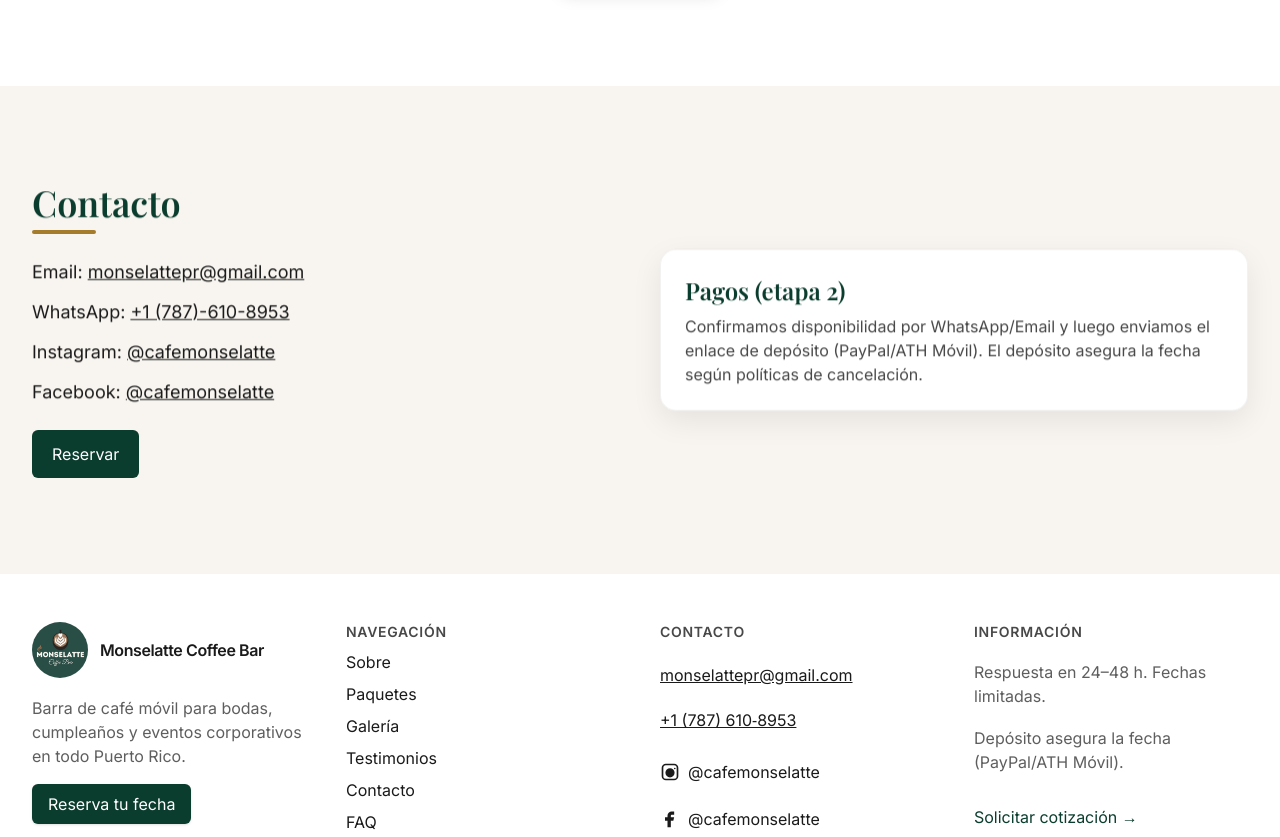
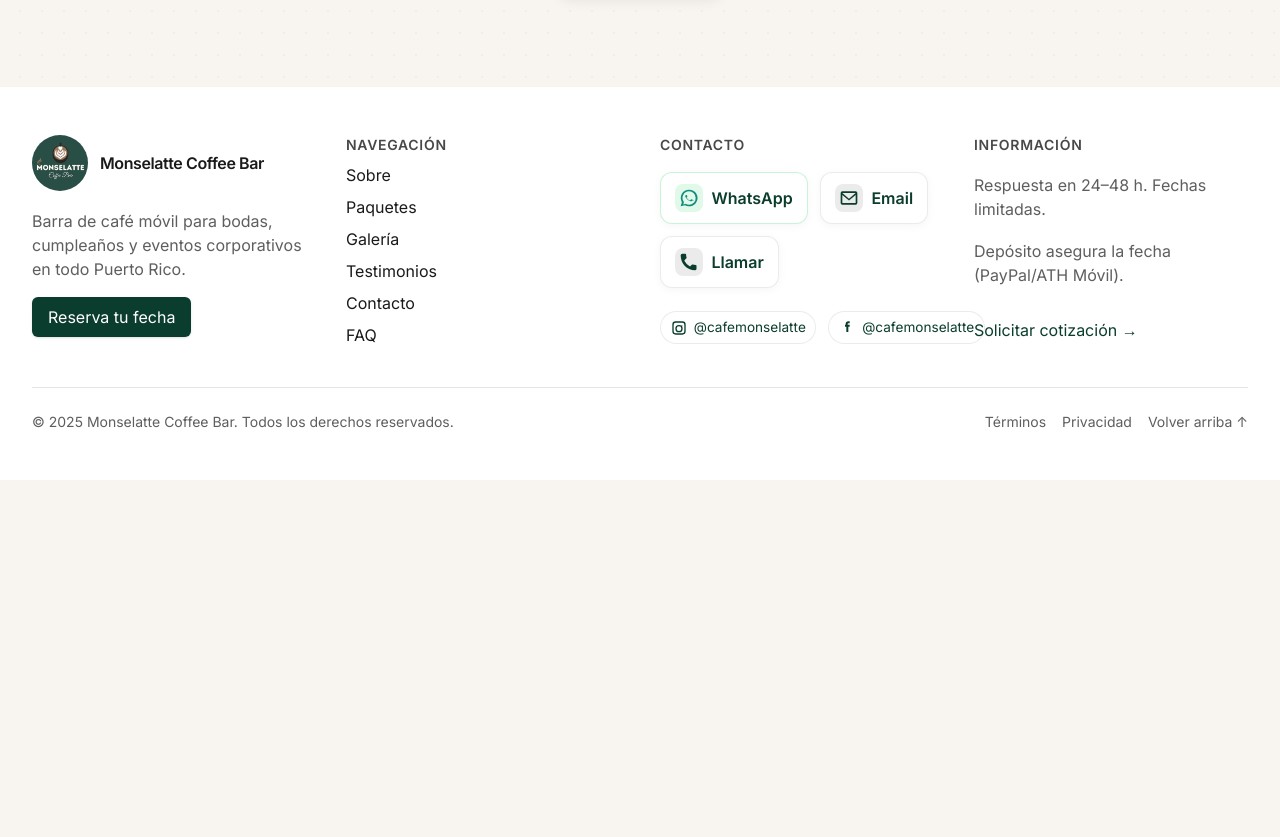
Before and after one commit to Juabel0108/monselatte-site, a plain HTML site: page index.html in a window 1280 px wide. Shown: the part 5380-6217 px from the top of the page. After the commit the page ends 5860 px from the top, so only its background shows below. Drawn offline with nearby package versions, Linux system fonts and the light colour scheme.

Commit message:
se elimino la parte de contacto y se puso en el footer

```diff
--- a/index.html
+++ b/index.html
@@ -542,7 +542,7 @@
     </section>
 
     <!-- FAQ -->
-    <section id="faq" class="py-16 lg:py-24 bg-white scroll-mt-20">
+    <section id="faq" class="py-16 lg:py-24 bg-brand-cream border-t border-black/10 scroll-mt-20 faq-section">
       <div class="max-w-7xl mx-auto px-4 sm:px-6 lg:px-8">
         <div class="max-w-2xl">
           <h2 class="font-serif text-3xl sm:text-4xl font-semibold text-brand-green reveal">Preguntas frecuentes</h2>
@@ -555,7 +555,9 @@
           <article class="faq-item rounded-xl bg-white border border-black/10 shadow-soft">
             <button class="faq-q w-full px-4 sm:px-6 py-4 flex items-center gap-3 text-left">
               <svg class="h-5 w-5 text-brand-green shrink-0" viewBox="0 0 24 24" fill="currentColor" aria-hidden="true"><path d="M7 2a1 1 0 0 1 1 1v1h8V3a1 1 0 1 1 2 0v1h1a3 3 0 0 1 3 3v12a3 3 0 0 1-3 3H5a3 3 0 0 1-3-3V7a3 3 0 0 1 3-3h1V3a1 1 0 0 1 1-1Zm13 8H4v9a1 1 0 0 0 1 1h14a1 1 0 0 0 1-1v-9Z"/></svg>
-              <span class="font-medium flex-1">¿Con cuánta anticipación debo reservar?</span>
+              <span class="font-medium flex-1 flex items-center gap-2">
+                ¿Con cuánta anticipación debo reservar?
+              </span>
               <svg class="faq-chevron h-5 w-5 text-brand-green" viewBox="0 0 20 20" fill="currentColor" aria-hidden="true"><path d="M5.23 7.21a.75.75 0 0 1 1.06.02L10 10.13l3.71-2.9a.75.75 0 0 1 .92 1.18l-4.25 3.33a.75.75 0 0 1-.92 0L5.21 8.41a.75.75 0 0 1 .02-1.2Z"/></svg>
             </button>
             <div class="faq-a px-4 sm:px-6">
@@ -569,7 +571,9 @@
           <article class="faq-item rounded-xl bg-white border border-black/10 shadow-soft">
             <button class="faq-q w-full px-4 sm:px-6 py-4 flex items-center gap-3 text-left">
               <svg class="h-5 w-5 text-brand-green shrink-0" viewBox="0 0 24 24" fill="currentColor" aria-hidden="true"><path d="M12 3c-3 0-5 2-5 5 0 1 .3 1.9.8 2.7L12 21l4.2-10.3c.5-.8.8-1.7.8-2.7 0-3-2-5-5-5Zm0 3a2 2 0 1 1 0 4 2 2 0 0 1 0-4Z"/></svg>
-              <span class="font-medium flex-1">¿Qué incluye cada paquete?</span>
+              <span class="font-medium flex-1 flex items-center gap-2">
+                ¿Qué incluye cada paquete?
+              </span>
               <svg class="faq-chevron h-5 w-5 text-brand-green" viewBox="0 0 20 20" fill="currentColor" aria-hidden="true"><path d="M5.23 7.21a.75.75 0 0 1 1.06.02L10 10.13l3.71-2.9a.75.75 0 0 1 .92 1.18l-4.25 3.33a.75.75 0 0 1-.92 0L5.21 8.41a.75.75 0 0 1 .02-1.2Z"/></svg>
             </button>
             <div class="faq-a px-4 sm:px-6">
@@ -583,7 +587,9 @@
           <article class="faq-item rounded-xl bg-white border border-black/10 shadow-soft">
             <button class="faq-q w-full px-4 sm:px-6 py-4 flex items-center gap-3 text-left">
               <svg class="h-5 w-5 text-brand-green shrink-0" viewBox="0 0 24 24" fill="currentColor" aria-hidden="true"><path d="M12 2a8 8 0 0 0-8 8c0 6 8 12 8 12s8-6 8-12a8 8 0 0 0-8-8Zm0 10a2 2 0 1 1 0-4 2 2 0 0 1 0 4Z"/></svg>
-              <span class="font-medium flex-1">¿Cobertura y cargos por distancia?</span>
+              <span class="font-medium flex-1 flex items-center gap-2">
+                ¿Cobertura y cargos por distancia?
+              </span>
               <svg class="faq-chevron h-5 w-5 text-brand-green" viewBox="0 0 20 20" fill="currentColor" aria-hidden="true"><path d="M5.23 7.21a.75.75 0 0 1 1.06.02L10 10.13l3.71-2.9a.75.75 0 0 1 .92 1.18l-4.25 3.33a.75.75 0 0 1-.92 0L5.21 8.41a.75.75 0 0 1 .02-1.2Z"/></svg>
             </button>
             <div class="faq-a px-4 sm:px-6">
@@ -597,7 +603,9 @@
           <article class="faq-item rounded-xl bg-white border border-black/10 shadow-soft">
             <button class="faq-q w-full px-4 sm:px-6 py-4 flex items-center gap-3 text-left">
               <svg class="h-5 w-5 text-brand-green shrink-0" viewBox="0 0 24 24" fill="currentColor" aria-hidden="true"><path d="M6 2h12v4H6V2Zm-1 6h14l1 12H4L5 8Zm5 2v6h2v-6h-2Z"/></svg>
-              <span class="font-medium flex-1">¿Necesitan electricidad o agua?</span>
+              <span class="font-medium flex-1 flex items-center gap-2">
+                ¿Necesitan electricidad o agua?
+              </span>
               <svg class="faq-chevron h-5 w-5 text-brand-green" viewBox="0 0 20 20" fill="currentColor" aria-hidden="true"><path d="M5.23 7.21a.75.75 0 0 1 1.06.02L10 10.13l3.71-2.9a.75.75 0 0 1 .92 1.18l-4.25 3.33a.75.75 0 0 1-.92 0L5.21 8.41a.75.75 0 0 1 .02-1.2Z"/></svg>
             </button>
             <div class="faq-a px-4 sm:px-6">
@@ -611,7 +619,9 @@
           <article class="faq-item rounded-xl bg-white border border-black/10 shadow-soft">
             <button class="faq-q w-full px-4 sm:px-6 py-4 flex items-center gap-3 text-left">
               <svg class="h-5 w-5 text-brand-green shrink-0" viewBox="0 0 24 24" fill="currentColor" aria-hidden="true"><path d="M6 10h12v2H6v-2Zm0 4h12v2H6v-2ZM7 2h2v3H7V2Zm8 0h2v3h-2V2Z"/></svg>
-              <span class="font-medium flex-1">¿Tiempo de montaje y desmontaje?</span>
+              <span class="font-medium flex-1 flex items-center gap-2">
+                ¿Tiempo de montaje y desmontaje?
+              </span>
               <svg class="faq-chevron h-5 w-5 text-brand-green" viewBox="0 0 20 20" fill="currentColor" aria-hidden="true"><path d="M5.23 7.21a.75.75 0 0 1 1.06.02L10 10.13l3.71-2.9a.75.75 0 0 1 .92 1.18l-4.25 3.33a.75.75 0 0 1-.92 0L5.21 8.41a.75.75 0 0 1 .02-1.2Z"/></svg>
             </button>
             <div class="faq-a px-4 sm:px-6">
@@ -625,7 +635,9 @@
           <article class="faq-item rounded-xl bg-white border border-black/10 shadow-soft">
             <button class="faq-q w-full px-4 sm:px-6 py-4 flex items-center gap-3 text-left">
               <svg class="h-5 w-5 text-brand-green shrink-0" viewBox="0 0 24 24" fill="currentColor" aria-hidden="true"><path d="M4 7h16v12a3 3 0 0 1-3 3H7a3 3 0 0 1-3-3V7Zm4-5h8v3H8V2Z"/></svg>
-              <span class="font-medium flex-1">¿Métodos de pago y depósito?</span>
+              <span class="font-medium flex-1 flex items-center gap-2">
+                ¿Métodos de pago y depósito?
+              </span>
               <svg class="faq-chevron h-5 w-5 text-brand-green" viewBox="0 0 20 20" fill="currentColor" aria-hidden="true"><path d="M5.23 7.21a.75.75 0 0 1 1.06.02L10 10.13l3.71-2.9a.75.75 0 0 1 .92 1.18l-4.25 3.33a.75.75 0 0 1-.92 0L5.21 8.41a.75.75 0 0 1 .02-1.2Z"/></svg>
             </button>
             <div class="faq-a px-4 sm:px-6">
@@ -642,28 +654,7 @@
       </div>
     </section>
 
-    <!-- CONTACTO -->
-    <section id="contacto" class="py-16 lg:py-24 scroll-mt-20">
-      <div class="max-w-7xl mx-auto px-4 sm:px-6 lg:px-8 grid md:grid-cols-2 gap-10 items-center">
-        <div>
-          <h2 class="font-serif text-3xl sm:text-4xl font-semibold text-brand-green reveal">Contacto</h2>
-          <div class="mt-2 h-1 w-16 bg-brand-gold rounded-full"></div>
-          <ul class="mt-6 grid gap-3 text-lg reveal">
-            <li>Email: <a class="underline hover:text-brand-green" href="mailto:monselattepr@gmail.com">monselattepr@gmail.com</a></li>
-            <li>WhatsApp: <a class="underline hover:text-brand-green" href="https://wa.me/17876108953" target="_blank" rel="noopener">+1 (787)-610-8953</a></li>
-            <li>Instagram: <a class="underline hover:text-brand-green" href="https://instagram.com/cafemonselatte" target="_blank" rel="noopener">@cafemonselatte</a></li>
-            <li>Facebook: <a class="underline hover:text-brand-green" href="https://facebook.com/cafemonselatte" target="_blank" rel="noopener">@cafemonselatte</a></li>
-          </ul>
-          <div class="mt-6">
-            <a href="#reserva" class="inline-flex items-center px-5 py-3 rounded-md bg-brand-green text-white">Reservar</a>
-          </div>
-        </div>
-        <div class="rounded-2xl bg-white p-6 shadow-soft border border-black/5 reveal">
-          <h3 class="font-serif text-2xl text-brand-green">Pagos (etapa 2)</h3>
-          <p class="mt-2 text-brand-text/80">Confirmamos disponibilidad por WhatsApp/Email y luego enviamos el enlace de depósito (PayPal/ATH Móvil). El depósito asegura la fecha según políticas de cancelación.</p>
-        </div>
-      </div>
-    </section>
+    <!-- Botón flotante WhatsApp -->
   <!-- Botón flotante WhatsApp -->
   <a href="https://wa.me/17876108953" target="_blank" rel="noopener"
      class="fixed bottom-5 right-5 z-50 inline-flex items-center justify-center h-12 w-12 rounded-full bg-brand-green text-white shadow-lg hover:shadow-xl hover:scale-105 transition focus-visible:outline-none focus-visible:ring-2 focus-visible:ring-brand-green focus-visible:ring-offset-2 focus-visible:ring-offset-brand-cream"
@@ -687,7 +678,7 @@
   </div>
   </main>
 
-  <footer class="relative bg-white">
+  <footer id="contacto" class="relative bg-white">
     <!-- separador superior curvo -->
     <svg class="absolute -top-1 left-0 w-full h-8 text-white pointer-events-none" viewBox="0 0 1440 48" fill="currentColor" aria-hidden="true">
       <path d="M0,24 C240,0 480,0 720,24 C960,48 1200,48 1440,24 L1440,48 L0,48 Z"></path>
@@ -719,17 +710,45 @@
         </nav>
 
         <!-- Contacto -->
-        <div class="grid gap-2">
+        <div class="grid gap-3">
           <h3 class="text-sm font-semibold text-brand-text/80 uppercase tracking-wider">Contacto</h3>
-          <a class="underline hover:text-brand-green" href="mailto:monselattepr@gmail.com">monselattepr@gmail.com</a>
-          <a class="underline hover:text-brand-green" href="https://wa.me/17876108953" target="_blank" rel="noopener">+1 (787) 610‑8953</a>
-          <div class="flex flex-col sm:flex-row items-start sm:items-center gap-2 sm:gap-4 pt-1 flex-wrap">
-            <a class="inline-flex items-center gap-2 hover:text-brand-green" href="https://instagram.com/cafemonselatte" target="_blank" rel="noopener" aria-label="Instagram">
-              <svg class="h-5 w-5" viewBox="0 0 24 24" fill="currentColor" aria-hidden="true"><path d="M7 2h10a5 5 0 0 1 5 5v10a5 5 0 0 1-5 5H7a5 5 0 0 1-5-5V7a5 5 0 0 1 5-5zm0 2a3 3 0 0 0-3 3v10a3 3 0 0 0 3 3h10a3 3 0 0 0 3-3V7a3 3 0 0 0-3-3H7zm5 3.5a5.5 5.5 0 1 1 0 11a5.5 5.5 0 0 1 0-11zm5.75-.75a1 1 0 1 1 0 2a1 1 0 0 1 0-2z"/></svg>
+
+          <!-- Botones principales -->
+          <div class="flex flex-col sm:flex-row sm:flex-wrap gap-3">
+            <a href="https://wa.me/17876108953" target="_blank" rel="noopener"
+               class="contact-btn contact-btn--wa" aria-label="Escribir por WhatsApp">
+              <span class="contact-btn__icon" aria-hidden="true">
+                <!-- WhatsApp SVG -->
+                <svg viewBox="0 0 24 24" fill="currentColor" class="h-5 w-5"><path d="M12.04 2a9.97 9.97 0 0 0-8.6 14.96L2 22l5.2-1.37A10 10 0 1 0 12.04 2Zm0 2a8 8 0 1 1 0 16c-1.27 0-2.53-.3-3.66-.86l-.26-.13-3 .79.8-2.88-.14-.28A7.97 7.97 0 0 1 12.04 4Zm4.56 10.72c-.2.57-1.15 1.05-1.58 1.08-.42.03-.42.35-2.69-.54-2.3-.91-3.77-3.29-3.89-3.46-.12-.17-.93-1.23-.9-2 .03-.77.5-1.17.67-1.33.17-.16.37-.19.5-.19h.36c.12 0 .27-.04.42.32.15.4.52 1.37.57 1.47.06.1.1.23.01.37-.09.14-.14.23-.28.37-.14.14-.3.31-.43.42-.14.12-.29.25-.14.5.15.25.67 1.1 1.44 1.78 1 .89 1.84 1.17 2.12 1.31.28.14.45.12.62-.07.17-.2.71-.82.9-1.1.2-.28.38-.23.62-.14.25.08 1.57.74 1.84.88.27.14.45.2.51.31.07.12.07.68-.13 1.25Z"/></svg>
+              </span>
+              WhatsApp
+            </a>
+
+            <a href="mailto:monselattepr@gmail.com" class="contact-btn contact-btn--mail" aria-label="Enviar email">
+              <span class="contact-btn__icon" aria-hidden="true">
+                <!-- Mail SVG -->
+                <svg viewBox="0 0 24 24" fill="currentColor" class="h-5 w-5"><path d="M20 4H4a2 2 0 0 0-2 2v12a2 2 0 0 0 2 2h16a2 2 0 0 0 2-2V6a2 2 0 0 0-2-2Zm0 2v.01L12 13 4 6.01V6h16ZM4 8.25 12 15l8-6.75V18H4V8.25Z"/></svg>
+              </span>
+              Email
+            </a>
+
+            <a href="tel:+17876108953" class="contact-btn contact-btn--tel" aria-label="Llamar por teléfono">
+              <span class="contact-btn__icon" aria-hidden="true">
+                <!-- Tel SVG -->
+                <svg viewBox="0 0 24 24" fill="currentColor" class="h-5 w-5"><path d="M6.62 10.79a15.05 15.05 0 0 0 6.59 6.59l2.2-2.2a1 1 0 0 1 1.02-.24c1.12.37 2.33.57 3.57.57a1 1 0 0 1 1 1V20a2 2 0 0 1-2 2C9.72 22 2 14.28 2 4a2 2 0 0 1 2-2h3.5a1 1 0 0 1 1 1c0 1.24.2 2.45.57 3.57a1 1 0 0 1-.24 1.02l-2.2 2.2Z"/></svg>
+              </span>
+              Llamar
+            </a>
+          </div>
+
+          <!-- Redes -->
+          <div class="mt-2 flex items-center gap-3" aria-label="Redes sociales">
+            <a href="https://instagram.com/cafemonselatte" target="_blank" rel="noopener" class="social-pill" aria-label="Instagram @cafemonselatte">
+              <svg viewBox="0 0 24 24" fill="currentColor" class="h-4 w-4"><path d="M7 2h10a5 5 0 0 1 5 5v10a5 5 0 0 1-5 5H7a5 5 0 0 1-5-5V7a5 5 0 0 1 5-5Zm0 2a3 3 0 0 0-3 3v10a3 3 0 0 0 3 3h10a3 3 0 0 0 3-3V7a3 3 0 0 0-3-3H7Zm5 3.5a5.5 5.5 0 1 1 0 11 5.5 5.5 0 0 1 0-11Zm0 2a3.5 3.5 0 1 0 0 7 3.5 3.5 0 0 0 0-7Zm5.25-.75a1 1 0 1 1-2 0 1 1 0 0 1 2 0Z"/></svg>
               <span>@cafemonselatte</span>
             </a>
-            <a class="inline-flex items-center gap-2 hover:text-brand-green" href="https://facebook.com/cafemonselatte" target="_blank" rel="noopener" aria-label="Facebook">
-              <svg class="h-5 w-5" viewBox="0 0 24 24" fill="currentColor" aria-hidden="true"><path d="M13 22v-8h3l1-4h-4V8a1 1 0 0 1 1-1h3V3h-3a5 5 0 0 0-5 5v2H6v4h3v8h4z"/></svg>
+            <a href="https://facebook.com/cafemonselatte" target="_blank" rel="noopener" class="social-pill" aria-label="Facebook @cafemonselatte">
+              <svg viewBox="0 0 24 24" fill="currentColor" class="h-4 w-4"><path d="M13 10h3V7h-3V6c0-.6.4-1 1-1h2V2h-2a4 4 0 0 0-4 4v1H9v3h2v8h3v-8Z"/></svg>
               <span>@cafemonselatte</span>
             </a>
           </div>
--- a/styles.css
+++ b/styles.css
@@ -53,3 +53,39 @@
   border: none;
   box-shadow: none;
 }
+
+/* ====== FAQ section background (sutil) ====== */
+.faq-section{
+  background-image:
+    radial-gradient(20px 20px at 20px 20px, rgba(0,0,0,.03) 1px, transparent 1px);
+  background-size: 22px 22px;
+}
+
+/* ====== Contact buttons ====== */
+.contact-btn{
+  display:inline-flex; align-items:center; gap:.5rem;
+  padding:.6rem .9rem; border-radius:.75rem;
+  font-weight:600; border:1px solid rgba(0,0,0,.08);
+  background:#fff; color:#0B3D2E;
+  box-shadow:0 2px 10px rgba(0,0,0,.04);
+  transition:transform .15s ease, box-shadow .15s ease, background .15s ease;
+}
+.contact-btn:hover{ transform:translateY(-1px); box-shadow:0 6px 18px rgba(0,0,0,.08); }
+.contact-btn__icon{
+  display:inline-flex; align-items:center; justify-content:center;
+  height:1.75rem; width:1.75rem; border-radius:.5rem;
+  background:rgba(11,61,46,.08);
+}
+.contact-btn--wa{ border-color: rgba(37,211,102,.25); }
+.contact-btn--wa .contact-btn__icon{ background:rgba(37,211,102,.14); color:#128C7E; }
+.contact-btn--mail .contact-btn__icon{ background:rgba(0,0,0,.08); }
+.contact-btn--tel .contact-btn__icon{ background:rgba(0,0,0,.08); }
+
+/* ====== Social pills ====== */
+.social-pill{
+  display:inline-flex; align-items:center; gap:.45rem;
+  padding:.35rem .6rem; border-radius:9999px;
+  border:1px solid rgba(0,0,0,.08); background:#fff; color:#0B3D2E;
+  font-size:.85rem;
+}
+.social-pill:hover{ border-color: rgba(11,61,46,.25); }
```
